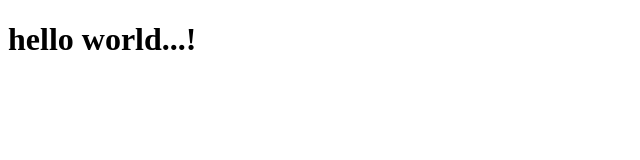
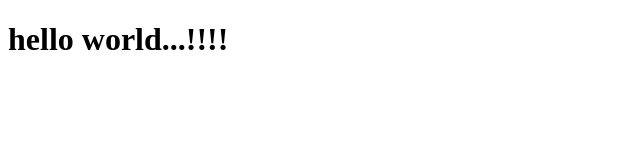
Before and after one commit to zaynhere/bootcamp-task1, a plain HTML site: page index.html in a window 1280 px wide. Shown: the full height of the page, 0-640 px from the left. Drawn offline with Linux system fonts and the light colour scheme.

Commit message:
Update index.html

```diff
--- a/index.html
+++ b/index.html
@@ -8,7 +8,7 @@
 </head>
 <body>
     <h1>
-        hello world...!
+        hello world...!!!!
     </h1>
 </body>
 </html>
```
